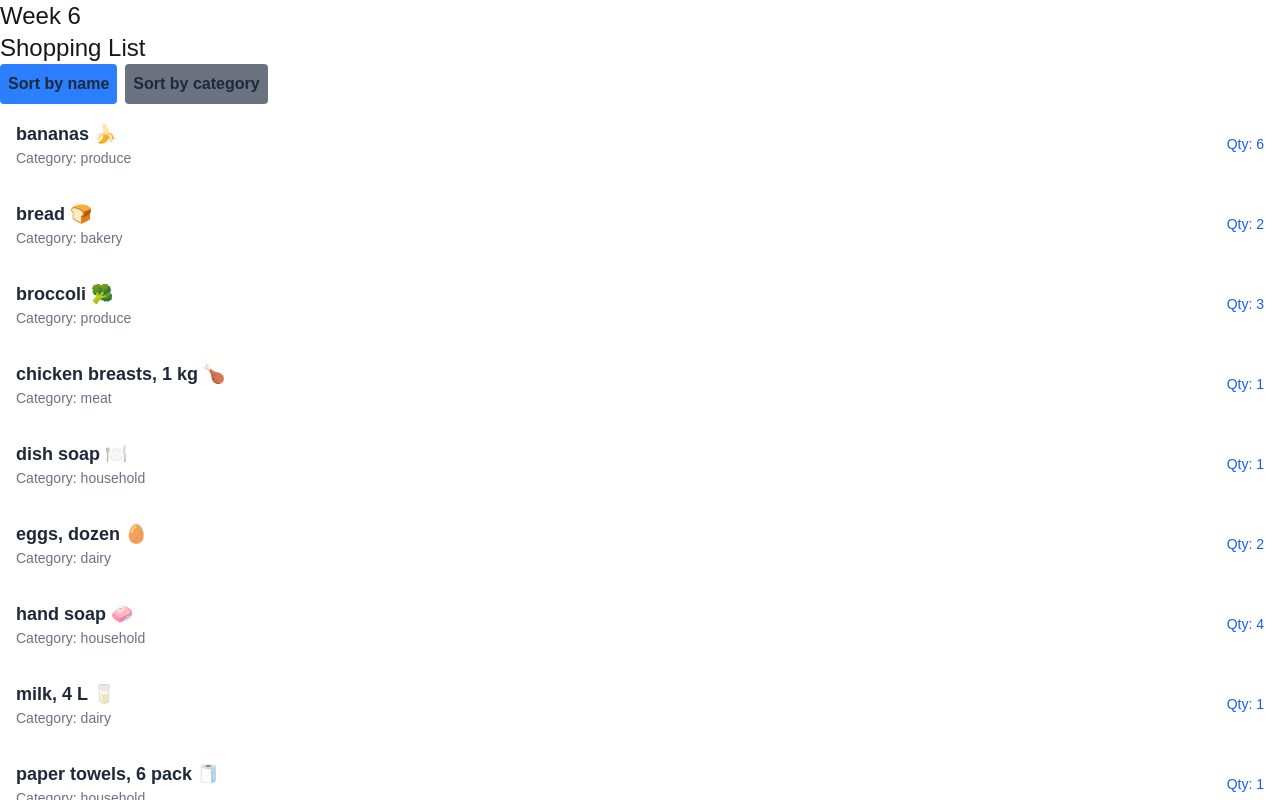
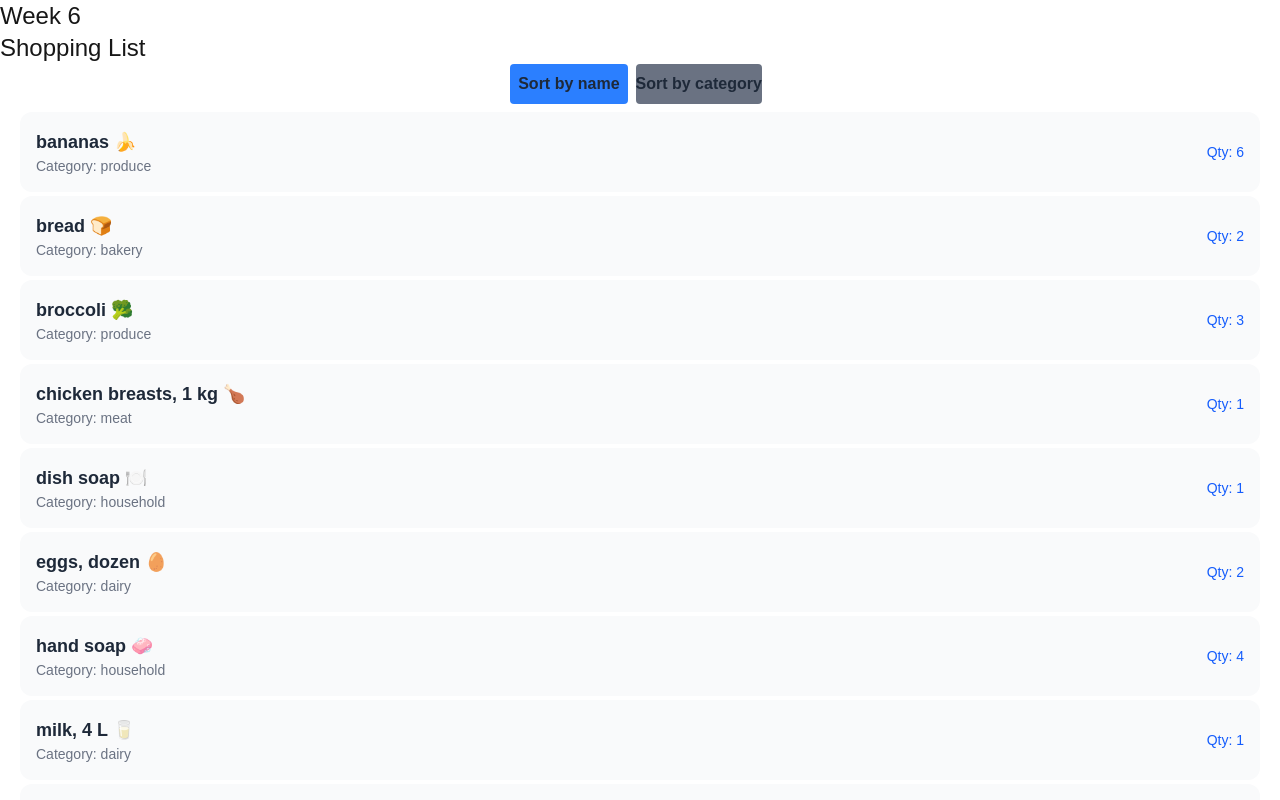
Before and after one commit to Maxwell9-9/cprg306-assignments, a Next.js app: page /week-6 in a window 1280 px wide. Shown: the top 800 px of the page. Built offline with nearby package versions, Linux system fonts and the light colour scheme.

Commit message:
improve styling

```diff
--- a/app/week-6/item-list.js
+++ b/app/week-6/item-list.js
@@ -5,8 +5,6 @@ import Item from "./item";
 import data from "./item.json";
 export default function ItemList() {
     const [sortBy, setSortBy] = useState("name");
-
-
 
 
     data.sort((a,b) => {
@@ -18,16 +16,17 @@ export default function ItemList() {
 
 
 
+    return (
+        <div className="justify-center gap-2 mb-2 px-5">
 
-    return (
-        <div className="justify-center gap-2 mb-2">
+            <span className="flex flex-row justify-center pb-2">
+                <button className={`p-2 mr-2 rounded font-bold text-gray-800 ${sortBy == "name" ? "bg-blue-500" : "bg-gray-500"}`} onClick={() => { setSortBy("name");}}>Sort by name</button>
+                <button className={`border-p-2 mr-2 rounded font-bold  text-gray-800 ${sortBy == "category" ? "bg-blue-500" : "bg-gray-500"}`} onClick={() => { setSortBy("category");}}>Sort by category</button>
+            </span>
 
-
-            <button className={`p-2 mr-2 rounded font-bold text-gray-800 ${sortBy == "name" ? "bg-blue-500" : "bg-gray-500"}`} onClick={() => { setSortBy("name");}}>Sort by name</button>
-            <button className={`p-2 mr-2 rounded font-bold  text-gray-800 ${sortBy == "category" ? "bg-blue-500" : "bg-gray-500"}`} onClick={() => { setSortBy("category");}}>Sort by category</button>
-            <ul>
+            <ul className="flex flex-col gap-1">
                 {data.map((item, index) => (
-                    <li className="flex justify-between items-center p-4 hover:bg-gray-50" key={index}>
+                    <li className="flex justify-between items-center p-4 hover:bg-gray-100 bg-gray-50 hover:border-2 rounded-xl" key={index}>
                     <div>
                         <p className="text-lg font-semibold text-gray-800">{item.name}</p>
                         <p className="text-sm text-gray-500">Category: {item.category}</p>
```
